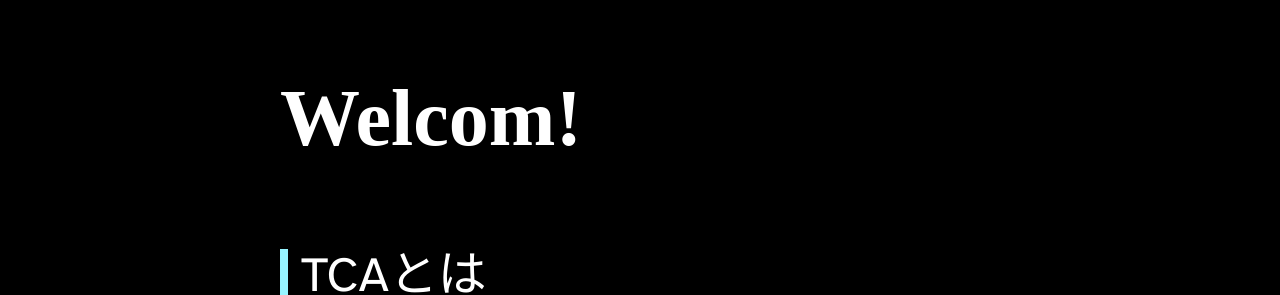
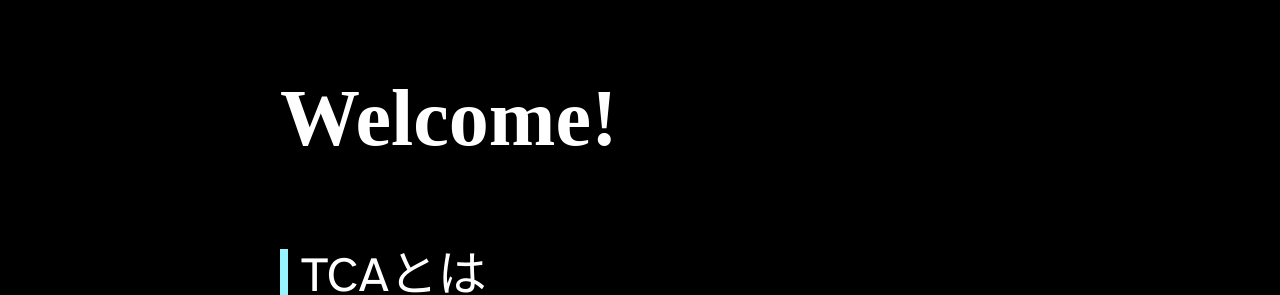
Before and after one commit to ToinComputerAssociation/toincomputerassociation.github.io, an Astro site in the folder main/: page / in a window 1280 px wide. Shown: the part 131-426 px from the top of the page. Built offline with nearby package versions, Linux system fonts and the light colour scheme; Astro itself is replaced by a stand-in of ours; a web font is replaced by a local one.

Commit message:
fix spell

```diff
--- a/main/src/pages/index.astro
+++ b/main/src/pages/index.astro
@@ -14,7 +14,7 @@ import '../styles/style_1.css';
 	<body>
 		<Header />
 <main>
-  <h1 class="midashi">Welcom!</h1>
+  <h1 class="midashi">Welcome!</h1>
   <section>
     <h2 class="small_midashi_1">TCAとは</h2>
     <p class="bun_1">TCA(Toin Computer Association)は、筑波大学附属高等学校のPC部です。</p>
```
